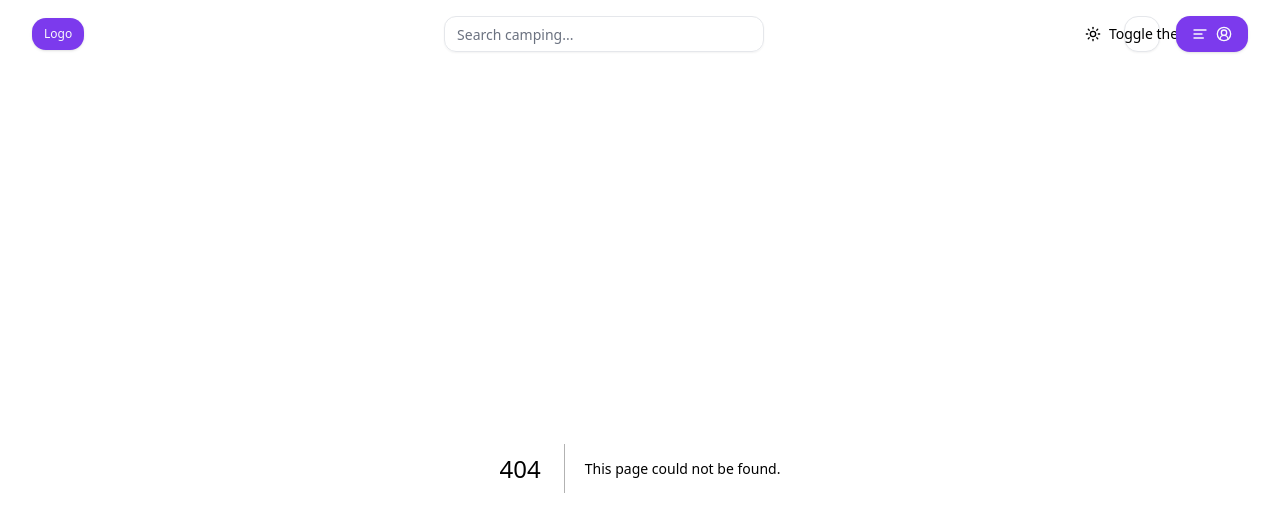
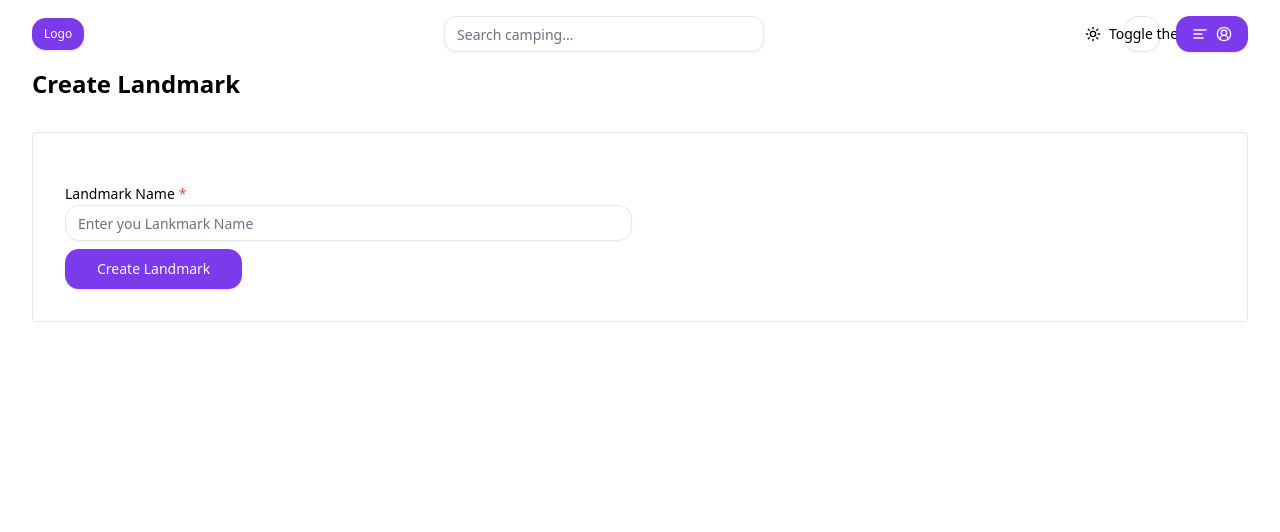
Before and after one commit to Dechawat1/Camping-NextJs, a Next.js app: page /camp/create in a window 1280 px wide. Before the commit this address had no page. Shown: the top 532 px of the page. Built offline with nearby package versions, Linux system fonts and the light colour scheme.

Commit message:
ทำการเพิ่ม page create Landmark

```diff
--- /dev/null
+++ b/app/camp/create/page.tsx
@@ -0,0 +1,28 @@
+import { createLankmarkAction} from "@/actions/actions"
+import { SubmitButton } from "@/components/ui/form/Buttons"
+import FormContainer from "@/components/ui/form/FormContainer"
+import FormInput from "@/components/ui/form/FormInput"
+
+
+const CreateLankmark = () => {
+
+  return (
+    <section>
+      <h1 className="text-2xl font-semibold mb-8 capitalize">Create Landmark</h1>
+      <div className="border p-8 rounded">
+        <FormContainer action={createLankmarkAction}>
+          <div className="grid md:grid-cols-2 gap-4 mt-4">
+            <FormInput name="name"
+            label="Landmark Name" type="text"
+            placeholder="Enter you Lankmark Name"
+            required />
+          </div>
+          <SubmitButton text="create Landmark" size="lg" />
+        </FormContainer>
+      </div>
+
+
+    </section>
+  )
+}
+export default CreateLankmark
```
